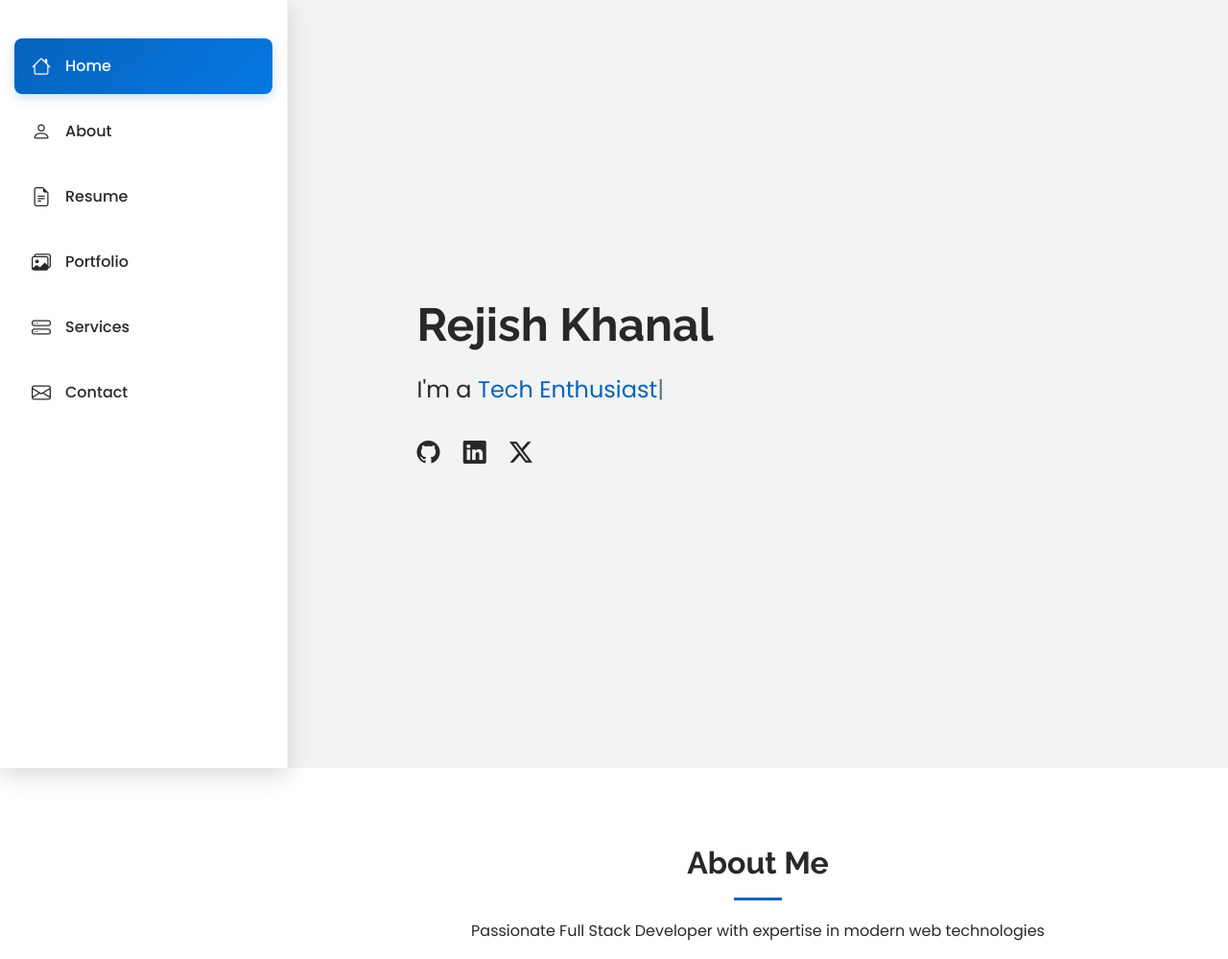
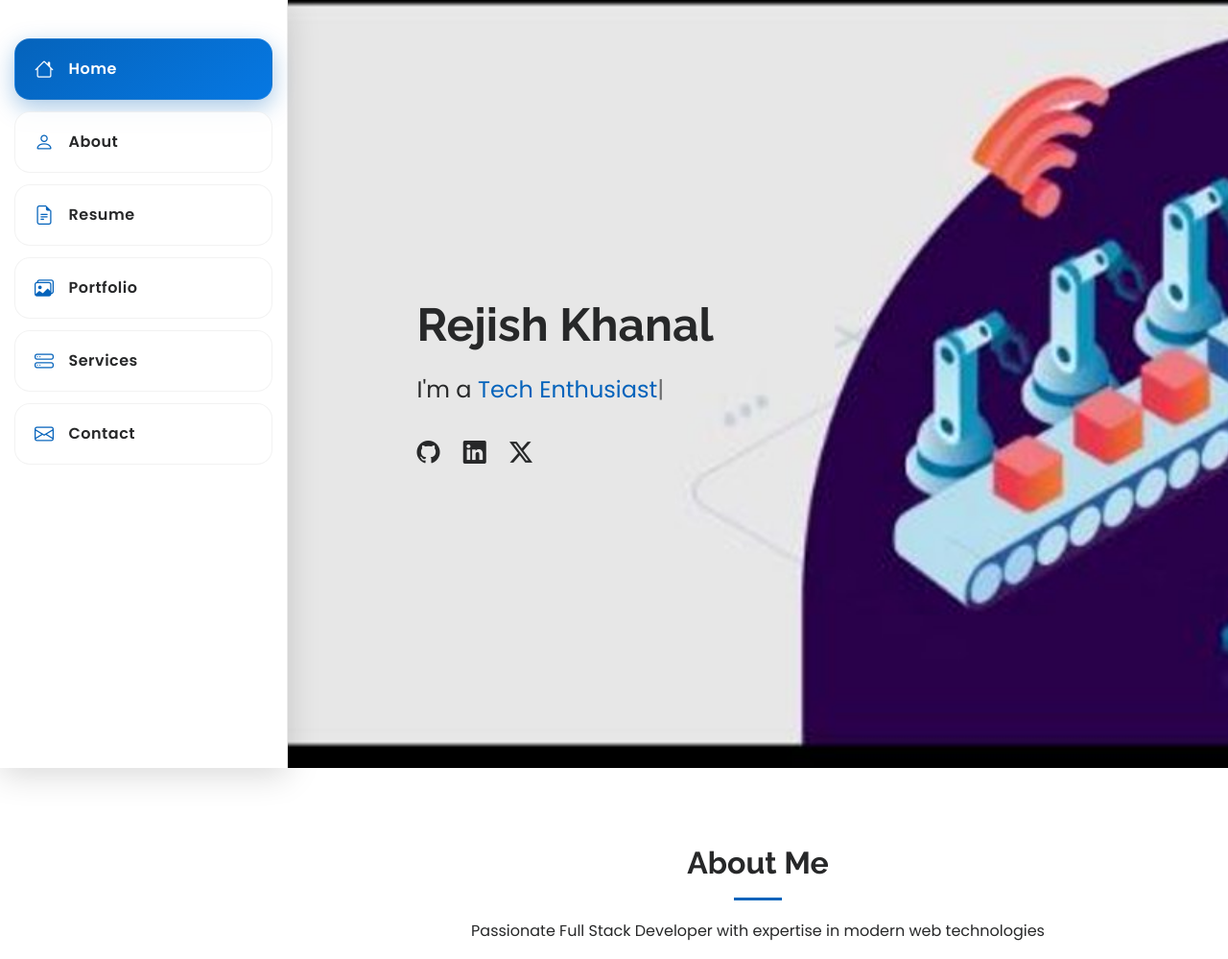
Before and after one commit to rejish7/MyResume, a PHP site: page / in a window 1280 px wide. Shown: the top 999 px of the page at 96% size. Run offline with PHP 8.4, Linux system fonts and the light colour scheme.

Commit message:
first commit

```diff
--- a/assets/css/main.css
+++ b/assets/css/main.css
@@ -31,11 +31,12 @@ h1, h2, h3, h4, h5, h6 {
     bottom: 0;
     width: 300px;
     padding: 0 15px;
-    background: #fff;
-    transition: all 0.5s;
+    background: rgba(255, 255, 255, 0.95);
+    transition: all 0.5s cubic-bezier(0.4, 0, 0.2, 1);
     z-index: 999;
-    box-shadow: 0 8px 24px rgba(0, 0, 0, 0.15);
-    border-right: 1px solid rgba(0, 0, 0, 0.05);
+    box-shadow: 0 8px 32px rgba(0, 0, 0, 0.15);
+    border-right: 1px solid rgba(0, 0, 0, 0.08);
+    backdrop-filter: blur(12px);
 }
 
 .header-toggle {
@@ -46,11 +47,12 @@ h1, h2, h3, h4, h5, h6 {
     cursor: pointer;
     display: none;
     color: var(--primary-color);
-    transition: 0.3s;
+    transition: 0.3s cubic-bezier(0.4, 0, 0.2, 1);
 }
 
 .header-toggle:hover {
-    transform: scale(1.1);
+    transform: scale(1.1) rotate(180deg);
+    color: #0678e3;
 }
 
 .navmenu {
@@ -65,31 +67,49 @@ h1, h2, h3, h4, h5, h6 {
 .navmenu a {
     display: flex;
     align-items: center;
-    padding: 14px 18px;
-    margin-bottom: 10px;
+    padding: 16px 20px;
+    margin-bottom: 12px;
     color: var(--text-color);
     text-decoration: none;
-    transition: all 0.3s ease;
-    border-radius: 8px;
-    font-weight: 500;
+    transition: all 0.4s cubic-bezier(0.4, 0, 0.2, 1);
+    border-radius: 16px;
+    font-weight: 600;
+    letter-spacing: 0.5px;
+    position: relative;
+    overflow: hidden;
+    background: rgba(255, 255, 255, 0.8);
+    border: 1px solid rgba(0, 0, 0, 0.05);
 }
 
 .navmenu a i {
     font-size: 20px;
     margin-right: 15px;
-    transition: 0.3s;
+    transition: 0.4s;
+    color: var(--primary-color);
 }
 
 .navmenu a:hover {
-    background: linear-gradient(135deg, var(--primary-color), #0678e3);
+    background: linear-gradient(145deg, var(--primary-color), #0678e3);
     color: #fff;
-    transform: translateX(5px);
+    transform: translateX(8px) scale(1.02);
+    box-shadow: 0 6px 20px rgba(5, 99, 187, 0.3);
+    border: 1px solid rgba(255, 255, 255, 0.1);
+}
+
+.navmenu a:hover i {
+    transform: scale(1.1) rotate(10deg);
+    color: #fff;
 }
 
 .navmenu .active {
-    background: linear-gradient(135deg, var(--primary-color), #0678e3);
+    background: linear-gradient(145deg, var(--primary-color), #0678e3);
     color: #fff;
-    box-shadow: 0 4px 12px rgba(5, 99, 187, 0.2);
+    box-shadow: 0 8px 25px rgba(5, 99, 187, 0.35);
+    border: 1px solid rgba(255, 255, 255, 0.1);
+}
+
+.navmenu .active i {
+    color: #fff;
 }
 /* Hero Section */
 .hero {
--- a/dashboard.php
+++ b/dashboard.php
@@ -3,11 +3,8 @@
 <head>
     <meta charset="UTF-8">
     <meta name="viewport" content="width=device-width, initial-scale=1.0">
-    <title>Portfolio Dashboard - Rejish</title>
+    <title>Portfolio admin Dashboard - Rejish</title>
     <link href="assets/vendor/bootstrap/css/bootstrap.min.css" rel="stylesheet">
-    <style>
-
-    </style>
 </head>
 <body>
     <nav class="navbar navbar-expand-lg navbar-light bg-white">
--- a/index.html
+++ b/index.html
@@ -73,7 +73,7 @@
     </header>
 
     <main>
-        <section id="hero" class="hero">
+        <section id="hero" class="hero" style="background-image: url('assets/img/hero.jpg'); background-size: cover; background-position: center; min-height: 100vh; display: flex; align-items: center;">
             <div class="container" data-aos="zoom-out">
                 <div class="row justify-content-center">
                     <div class="col-lg-9 col-md-10 col-sm-12">
@@ -88,7 +88,6 @@
                 </div>
             </div>
         </section>
-
         <section id="about" class="about section">
             <div class="container section-title" data-aos="fade-up">
                 <h2>About Me</h2>
--- a/service-details.html
+++ b/service-details.php
@@ -25,8 +25,6 @@
 
   <!-- Main CSS File -->
   <link href="assets/css/main.css" rel="stylesheet">
-
-
 </head>
 
 <body class="service-details-page">
```
Also changed, not shown: assets/img/hero.jpg (added), starter-page.php (renamed from starter-page.html).
